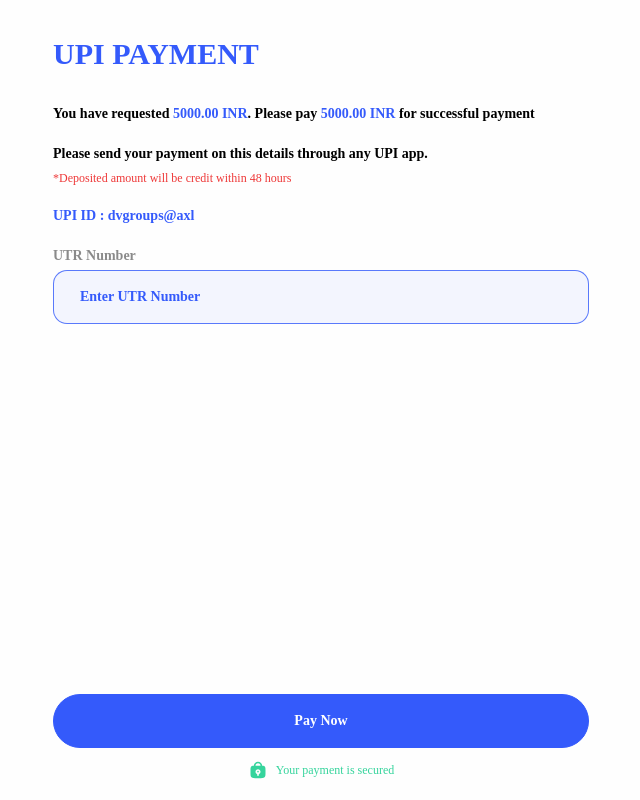
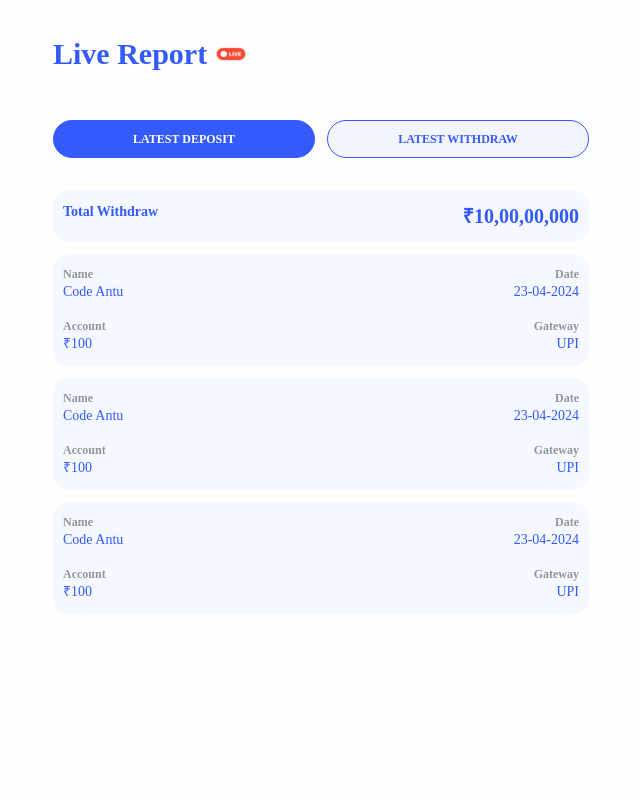
Before and after one commit to codeAntu/DV_3.0, a React (Vite) app: page / in a window 1280 px wide. Shown: the whole page, without its empty margins (319-959 px from the left). Built offline with nearby package versions, Linux system fonts and the light colour scheme; a web font is replaced by a local one.

Commit message:
feat: Add LiveReport screen
The LiveReport screen was added to the App component to display real-time reports and data.

```diff
--- a/src/App.tsx
+++ b/src/App.tsx
@@ -8,6 +8,7 @@ import Slider from './screens/Slider'
 import Otp from './screens/Otp'
 import QR from './screens/QR'
 import UPI from './screens/UPI'
+import LiveReport from './screens/LiveReport'
 
 function App() {
   const [count, setCount] = useState(0)
@@ -20,7 +21,8 @@ function App() {
       {/* <Slider /> */}
       {/* <Otp /> */}
       {/* <QR /> */}
-      <UPI />
+      {/* <UPI /> */}
+      <LiveReport />
     </>
   )
 }
--- /dev/null
+++ b/src/screens/LiveReport.tsx
@@ -0,0 +1,91 @@
+export default function LiveReport() {
+  return (
+    <div className='component pb-24'>
+      <div className='maxWidth flexCol gap-8'>
+        <div className='headerContainer'>
+          <div className='flex items-center gap-2'>
+            <div className='header'>Live Report</div>
+            <img src='./images/live.png' alt='' className='w-8' />
+          </div>
+          {/* <img src='./icons/appIcon.svg' alt='' className='profilePic ' /> */}
+        </div>
+        <div className='grid grid-cols-2 gap-3'>
+          <div className='levelSelected text-xs'>LATEST DEPOSIT</div>
+          <div className='level text-xs'>LATEST WITHDRAW</div>
+        </div>
+        <div className='flex flex-col gap-3'>
+          <div className='reportCard flex-row justify-between'>
+            <div className='font-semibold'>Total Withdraw</div>
+            <div className='text-xl font-semibold'>₹10,00,00,000</div>
+          </div>
+          <div className='reportCard'>
+            <div className='flex items-center justify-between'>
+              <div>
+                <div className='reportCardTitle'>Name</div>
+                <div className=''>Code Antu</div>
+              </div>
+              <div className='text-right'>
+                <div className='reportCardTitle'>Date</div>
+                <div className=''>23-04-2024</div>
+              </div>
+            </div>
+            <div className='flex items-center justify-between'>
+              <div>
+                <div className='reportCardTitle'>Account</div>
+                <div className=''>₹100</div>
+              </div>
+              <div className='text-right'>
+                <div className='reportCardTitle'>Gateway</div>
+                <div className=''>UPI</div>
+              </div>
+            </div>
+          </div>
+          <div className='reportCard'>
+            <div className='flex items-center justify-between'>
+              <div>
+                <div className='reportCardTitle'>Name</div>
+                <div className=''>Code Antu</div>
+              </div>
+              <div className='text-right'>
+                <div className='reportCardTitle'>Date</div>
+                <div className=''>23-04-2024</div>
+              </div>
+            </div>
+            <div className='flex items-center justify-between'>
+              <div>
+                <div className='reportCardTitle'>Account</div>
+                <div className=''>₹100</div>
+              </div>
+              <div className='text-right'>
+                <div className='reportCardTitle'>Gateway</div>
+                <div className=''>UPI</div>
+              </div>
+            </div>
+          </div>
+          <div className='reportCard'>
+            <div className='flex items-center justify-between'>
+              <div>
+                <div className='reportCardTitle'>Name</div>
+                <div className=''>Code Antu</div>
+              </div>
+              <div className='text-right'>
+                <div className='reportCardTitle'>Date</div>
+                <div className=''>23-04-2024</div>
+              </div>
+            </div>
+            <div className='flex items-center justify-between'>
+              <div>
+                <div className='reportCardTitle'>Account</div>
+                <div className=''>₹100</div>
+              </div>
+              <div className='text-right'>
+                <div className='reportCardTitle'>Gateway</div>
+                <div className=''>UPI</div>
+              </div>
+            </div>
+          </div>
+        </div>
+      </div>
+    </div>
+  )
+}
```
Also changed, not shown: public/images/live.png (added).
